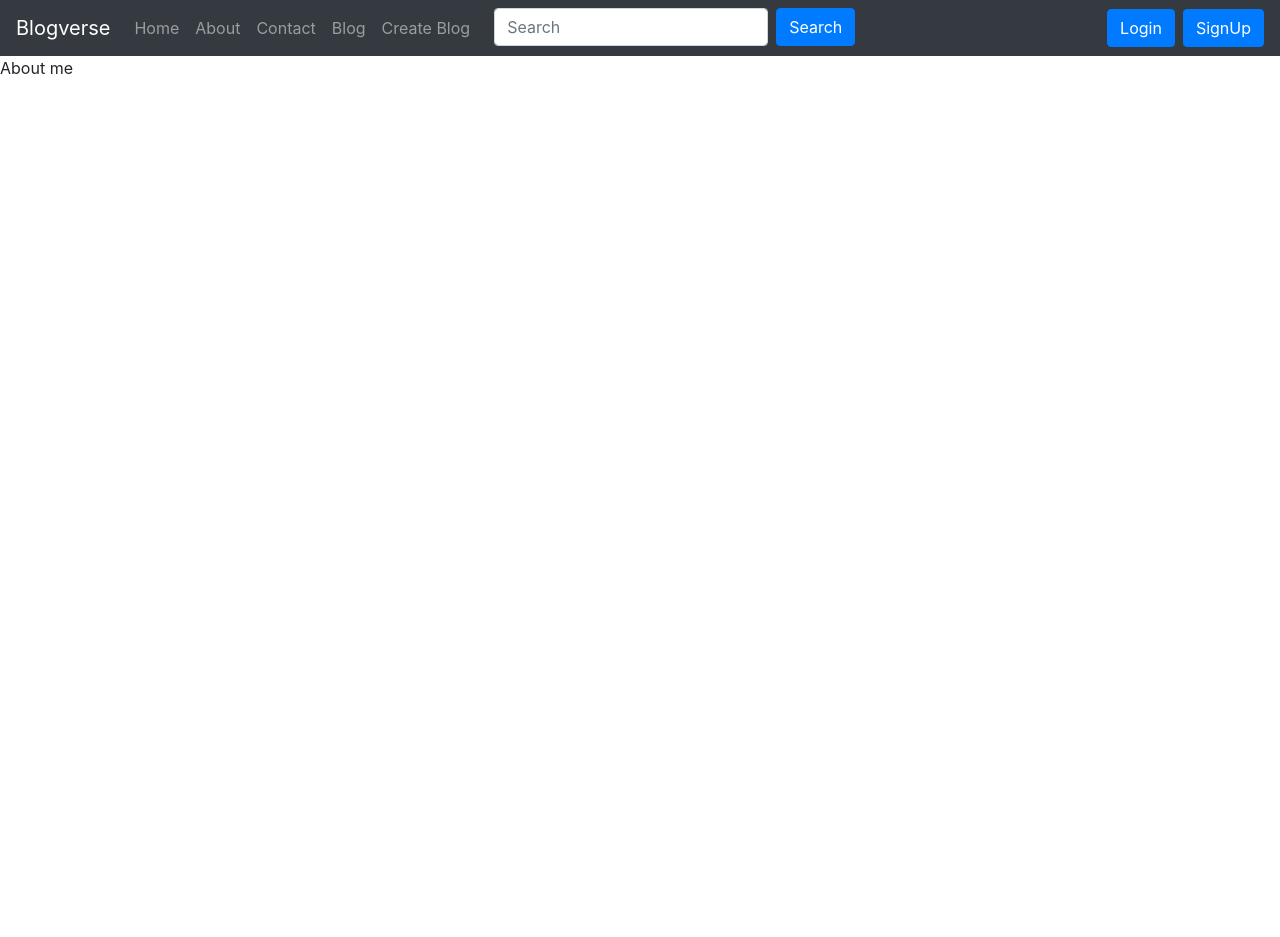
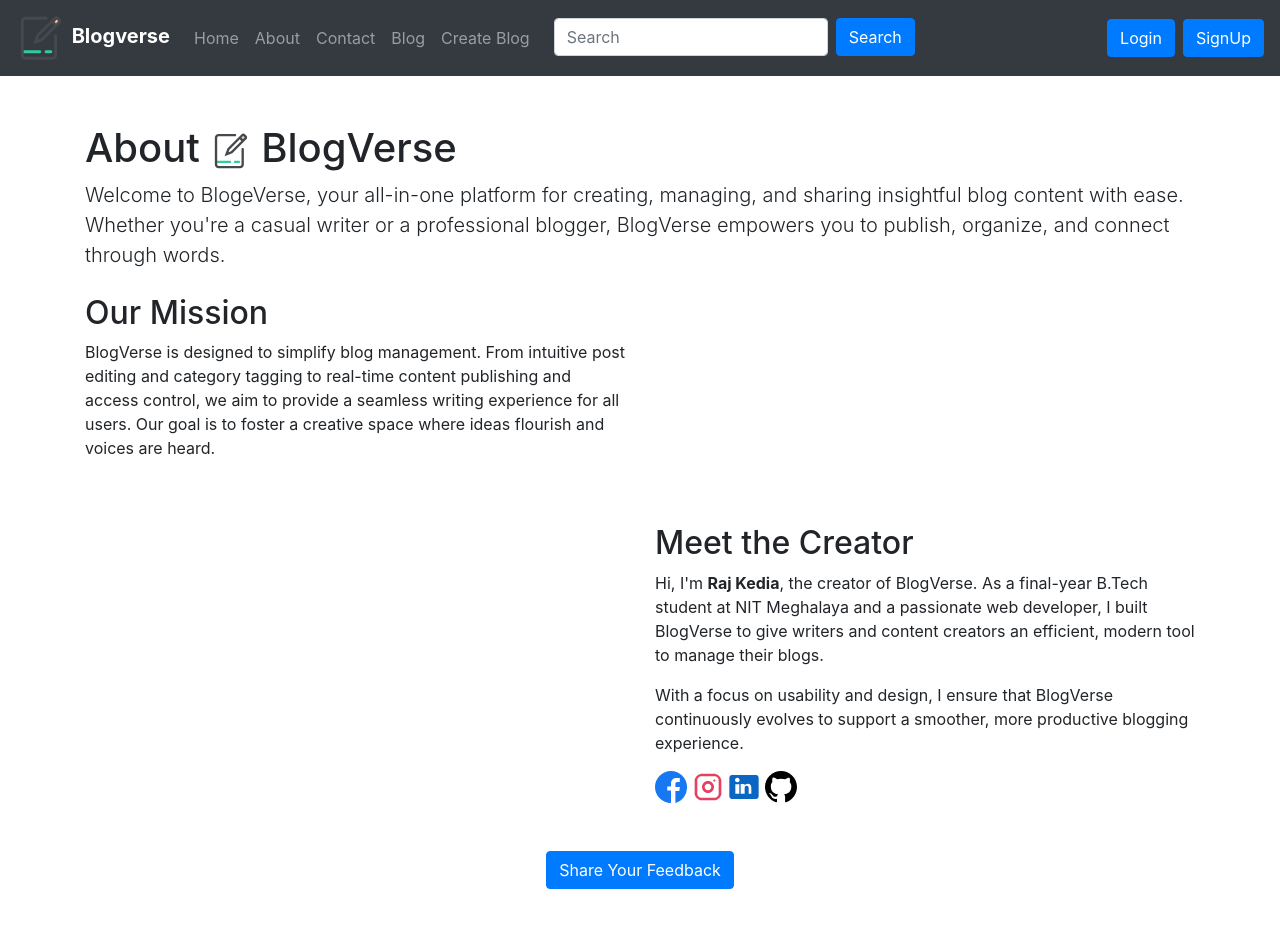
Before and after one commit to Raj-Kedia/Blogverse, a Django app: page /about in a window 1280 px wide. Before the commit the page ends 74 px from the top, so only its background shows below. Run offline with Django 3.2, Linux system fonts and the light colour scheme; some libraries are stand-ins or nearby versions.

Commit message:
update icons

```diff
--- a/blogverse/settings.py
+++ b/blogverse/settings.py
@@ -20,7 +20,8 @@ BASE_DIR = Path(__file__).resolve().parent.parent
 # See https://docs.djangoproject.com/en/3.1/howto/deployment/checklist/
 SECRET_KEY = os.environ.get('SECRET_KEY', "l=rlgjubv9^b)1*zwxb@hwsdu&k_r=(xaz$g!d1vd#+@md+mn^")
 
-DEBUG = False
+DEBUG = os.environ.get("DEBUG", True)
+print(DEBUG)
 CSRF_TRUSTED_ORIGINS = ["https://blogverse-production-822b.up.railway.app"]
 CSRF_COOKIE_SECURE = True
 ALLOWED_HOSTS = ["*"]
--- a/templates/base.html
+++ b/templates/base.html
@@ -5,6 +5,7 @@
   <!-- Required meta tags -->
   <meta charset="utf-8">
   <meta name="viewport" content="width=device-width, initial-scale=1, shrink-to-fit=no">
+  <link rel="icon" type="image/png" href="/static/img/logo.svg">
 
   <!-- Bootstrap CSS -->
   <link rel="stylesheet" href="https://stackpath.bootstrapcdn.com/bootstrap/4.5.2/css/bootstrap.min.css"
@@ -15,7 +16,16 @@
 
 <body>
 <nav class="navbar navbar-expand-lg navbar-dark bg-dark">
-  <a class="navbar-brand" href="/">Blogverse</a>
+  <a class="navbar-brand" href="/">
+    <img
+      src="/static/img/logo.svg"
+      alt="logo.svg"
+      width="50px"
+      height="50px"
+    />
+
+    <strong>Blogverse</strong>
+  </a>
   <button class="navbar-toggler" type="button" data-toggle="collapse" data-target="#navbarSupportedContent"
     aria-controls="navbarSupportedContent" aria-expanded="false" aria-label="Toggle navigation">
     <span class="navbar-toggler-icon"></span>
--- a/templates/home/about.html
+++ b/templates/home/about.html
@@ -2,5 +2,67 @@
 {% block title %} About{% endblock title %}
 <!--hello commetns-->
 {% block body %}
-About me
+{% comment %} {% load static %} {% endcomment %}
+<div class="container my-5">
+    <div class="about-section">
+        <h1>About <img src="/static/img/logo.svg" class="logo" alt="Creator Image" width="40px" height="40px"> BlogVerse</h1>
+        <p class="lead">
+            Welcome to BlogeVerse, your all-in-one platform for creating, managing, and sharing insightful blog content with ease.
+            Whether you're a casual writer or a professional blogger, BlogVerse empowers you to publish, organize, and connect through words.
+        </p>
+    </div>
+
+    <div class="row mt-4">
+        <div class="col-md-6">
+            <h2>Our Mission</h2>
+            <p>
+                BlogVerse is designed to simplify blog management. From intuitive post editing and category tagging to
+                real-time content publishing and access control, we aim to provide a seamless writing experience for all users.
+                Our goal is to foster a creative space where ideas flourish and voices are heard.
+            </p>
+        </div>
+        <div class="col-md-6">
+            {% comment %} <img src="{% static 'img/about_blog.jpg' %}" class="img-fluid rounded shadow" alt="Blog Management"> {% endcomment %}
+        </div>
+    </div>
+
+    <div class="row mt-5">
+        <div class="col-md-6">
+            {% comment %} <img src="{% static 'img/creator.jpg' %}" class="img-fluid rounded shadow" alt="Creator Image"> {% endcomment %}
+        </div>
+        <div class="col-md-6">
+            <h2>Meet the Creator</h2>
+            <p>
+                Hi, I'm <strong>Raj Kedia</strong>, the creator of BlogVerse. As a final-year B.Tech student at NIT Meghalaya and a passionate web developer,
+                I built BlogVerse to give writers and content creators an efficient, modern tool to manage their blogs.
+            </p>
+            <p>
+                With a focus on usability and design, I ensure that BlogVerse continuously evolves to support a smoother,
+                more productive blogging experience.
+            </p>
+
+            <!-- Social img Icons -->
+           <div class="social-links">
+                <a href="https://www.facebook.com/Rajkedia19/" target="_blank" class="social-icon">
+                    <img src="/static/img/facebook.svg" alt="Facebook" width="32" height="32">
+                </a>
+                <a href="https://www.instagram.com/rajkedia19/" target="_blank" class="social-icon">
+                    <img src="/static/img/instagram.svg" alt="Instagram" width="32" height="32">
+                </a>
+                <a href="https://www.linkedin.com/in/rajkedia19" target="_blank" class="social-icon">
+                    <img src="/static/img/linkedin.svg" alt="LinkedIn" width="32" height="32">
+                </a>
+                <a href="https://github.com/Raj-Kedia/" target="_blank" class="social-icon">
+                    <img src="/static/img/github.svg" alt="GitHub" width="32" height="32">
+                </a>
+            </div>
+
+        </div>
+    </div>
+
+    <div class="text-center mt-5">
+        <a href="{% url 'contact' %}" class="btn btn-primary">Share Your Feedback</a>
+    </div>
+</div>
+
 {% endblock %}
```
Also changed, not shown: static/img/facebook.svg (added), static/img/github.svg (added), static/img/instagram.svg (added), static/img/linkedin.svg (added), static/img/logo.svg (added).
